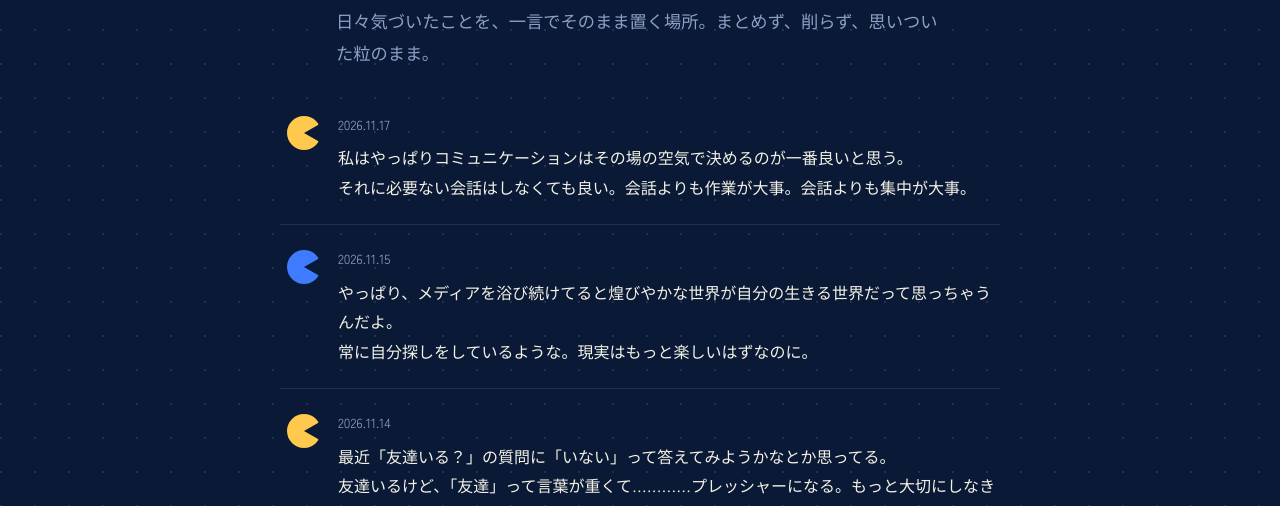
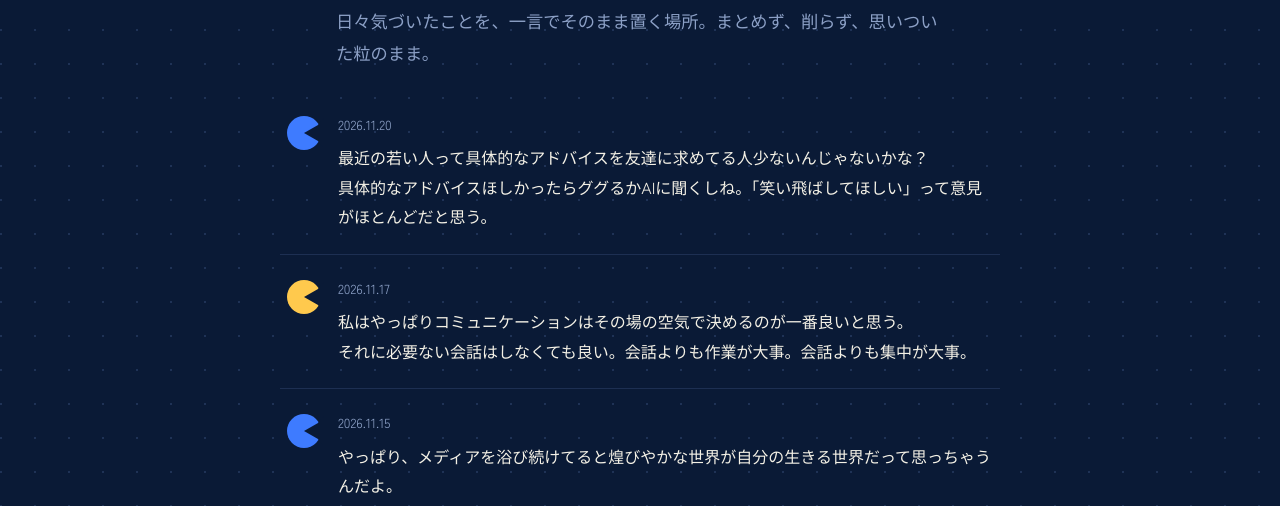
Before and after one commit to Azaleacreativeroom888/fan-communication, a plain HTML site: page blog.html in a window 1280 px wide. Shown: the part 285-791 px from the top of the page. Drawn offline with Linux system fonts and the light colour scheme.

Commit message:
Update blog.html

```diff
--- a/blog.html
+++ b/blog.html
@@ -246,6 +246,20 @@
   <section class="feed-section">
     <div class="section-inner">
       <div class="feed">
+
+        <div class="post">
+          <svg class="post-avatar" viewBox="0 0 40 40" aria-hidden="true">
+            <circle cx="20" cy="20" r="17" fill="var(--blue-500)"/>
+            <path d="M20 20 L34 12 A17 17 0 1 1 34 28 Z" fill="var(--navy-900)"/>
+          </svg>
+          <div class="post-body">
+            <div class="post-head">
+              <span class="post-time">2026.11.20</span>
+            </div>
+            <p class="post-text">最近の若い人って具体的なアドバイスを友達に求めてる人少ないんじゃないかな？
+具体的なアドバイスほしかったらググるかAIに聞くしね。「笑い飛ばしてほしい」って意見がほとんどだと思う。</p>
+          </div>
+        </div>
 
         <div class="post">
           <svg class="post-avatar" viewBox="0 0 40 40" aria-hidden="true">
```
